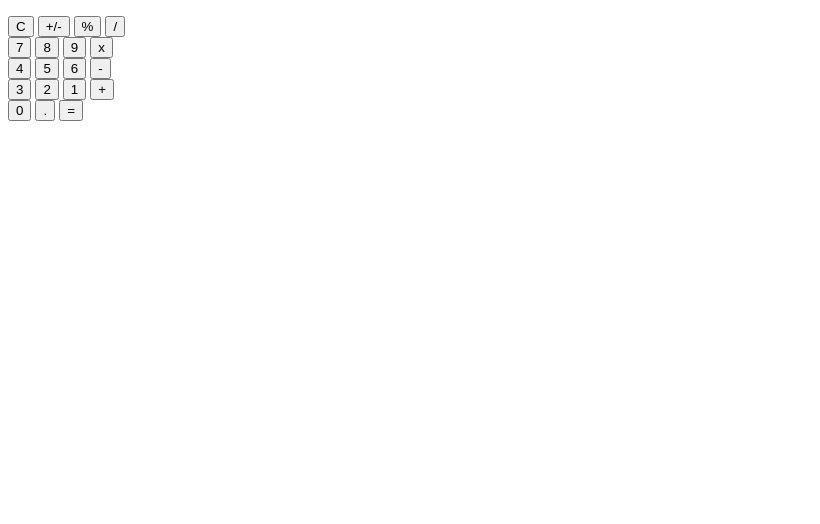
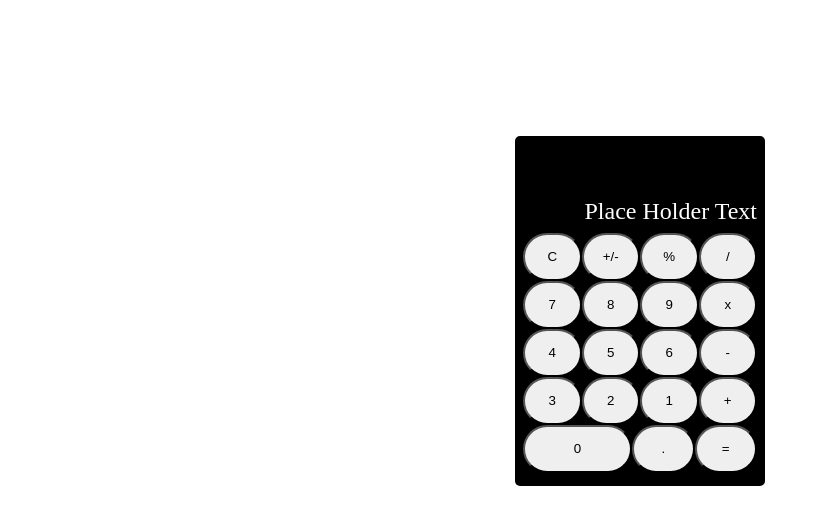
Before and after one commit to Hagnap/iphone-calculator-recreation, a plain HTML site: page index.html in a window 1280 px wide. Shown: the whole page, without its empty margins (0-820 px from the left). Drawn offline with Linux system fonts and the light colour scheme.

Commit message:
Add essential css style

```diff
--- a/index.html
+++ b/index.html
@@ -5,11 +5,13 @@
     <meta http-equiv="X-UA-Compatible" content="IE=edge">
     <meta name="viewport" content="width=device-width, initial-scale=1.0">
     <title>Calculator</title>
+    <link rel="stylesheet" href="style.css">
+    <script src="script.js" defer></script>
 </head>
 <body>
     <div class="calculator">
         <div class="output-section">
-            <p id="output-text"></p>
+            <p id="output-text">Place Holder Text</p>
         </div>
 
         <div class="input-section">
@@ -25,27 +27,27 @@
                     <button id="divide">/</button>
                 </div>
                 <div class="row2">
-                    <button id="7">7</button>
-                    <button id="8">8</button>
-                    <button id="9">9</button>
+                    <button id="seven">7</button>
+                    <button id="eight">8</button>
+                    <button id="nine">9</button>
                     <button id="multiply">x</button>
                 </div>
                 <div class="row3">
-                    <button id="4">4</button>
-                    <button id="5">5</button>
-                    <button id="6">6</button>
+                    <button id="four">4</button>
+                    <button id="five">5</button>
+                    <button id="six">6</button>
                     <button id="subtract">-</button>
                 </div>
                 <div class="row4">
-                    <button id="3">3</button>
-                    <button id="2">2</button>
-                    <button id="1">1</button>
+                    <button id="three">3</button>
+                    <button id="two">2</button>
+                    <button id="one">1</button>
                     <button id="add">+</button>
                 </div>
                 <div class="row5">
-                    <button id="0">0</button>
+                    <button id="zero">0</button>
                     <button id="decimal">.</button>
-                    <button id="=">=</button>
+                    <button id="equal">=</button>
                 </div>
             </div>
 
--- a/style.css
+++ b/style.css
@@ -0,0 +1,59 @@
+body {
+    display: flex;
+    align-items: center;
+    justify-content: center;
+}
+
+button {
+    border-radius: 25px;
+    height: 48px;
+    width: 48px;
+
+    display: flex;
+    justify-content: center;
+    align-items: center;
+    flex: 1;
+}
+
+.calculator {
+    margin: 128px 128px;
+    background-color: black;
+    border-radius: 5px;
+    height: 350px;
+    width: 250px;
+
+    display: flex;
+    justify-content: center;
+    flex-direction: column;
+}
+
+.output-section {
+    margin-bottom: 0px;
+}
+
+#output-text {
+    color: white;
+    font-size: 24px;
+    text-align: right;
+    margin: 64px 8px;
+    margin-bottom: 0px;
+}
+
+.grid {
+    margin: 16px 8px;
+    margin-top: 8px;
+}
+
+.row1,
+.row2,
+.row3,
+.row4,
+.row5 {
+
+    display: flex;
+    justify-content: space-between;
+}
+
+#zero {
+    flex: 2;
+}
```
